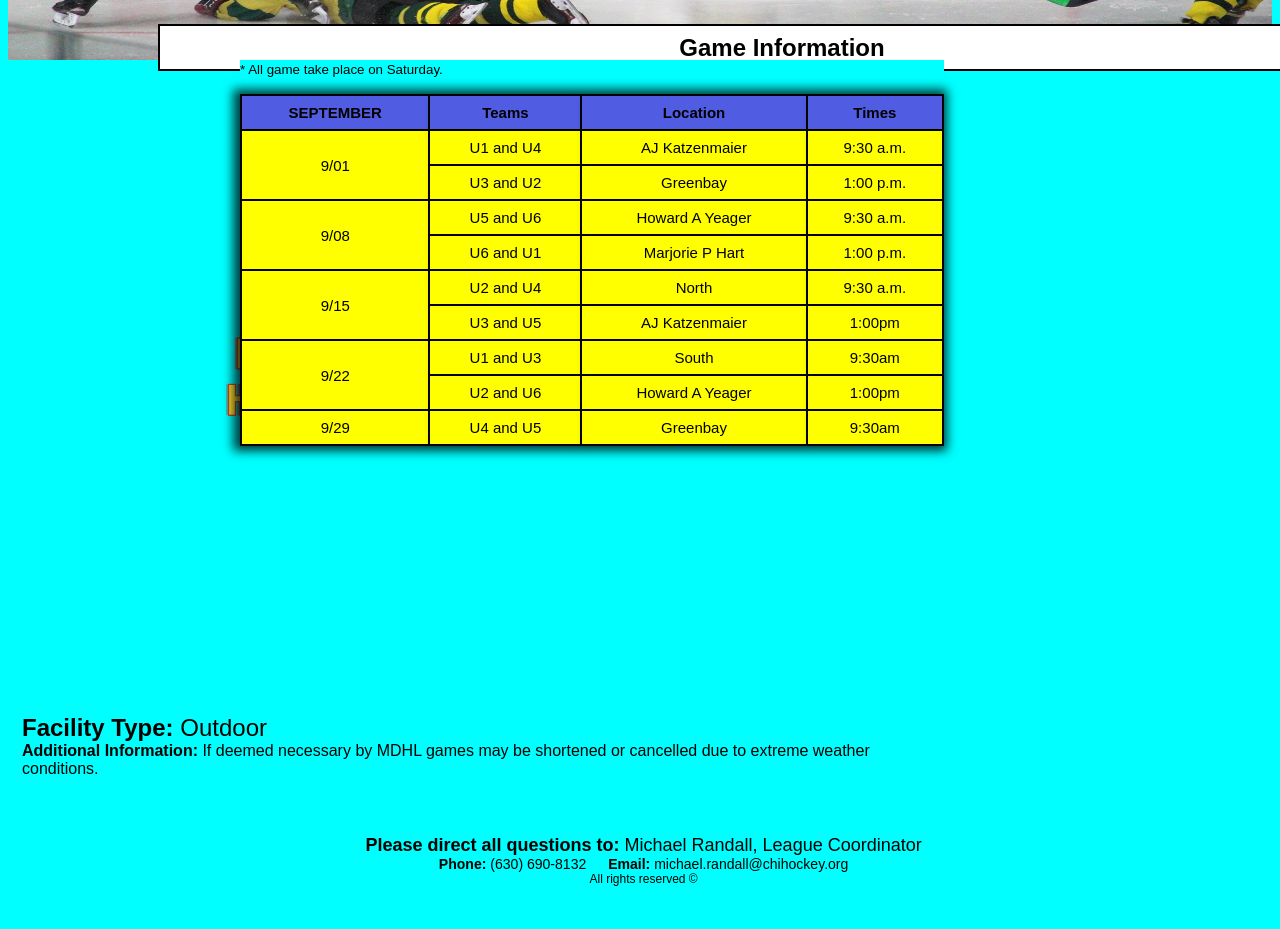
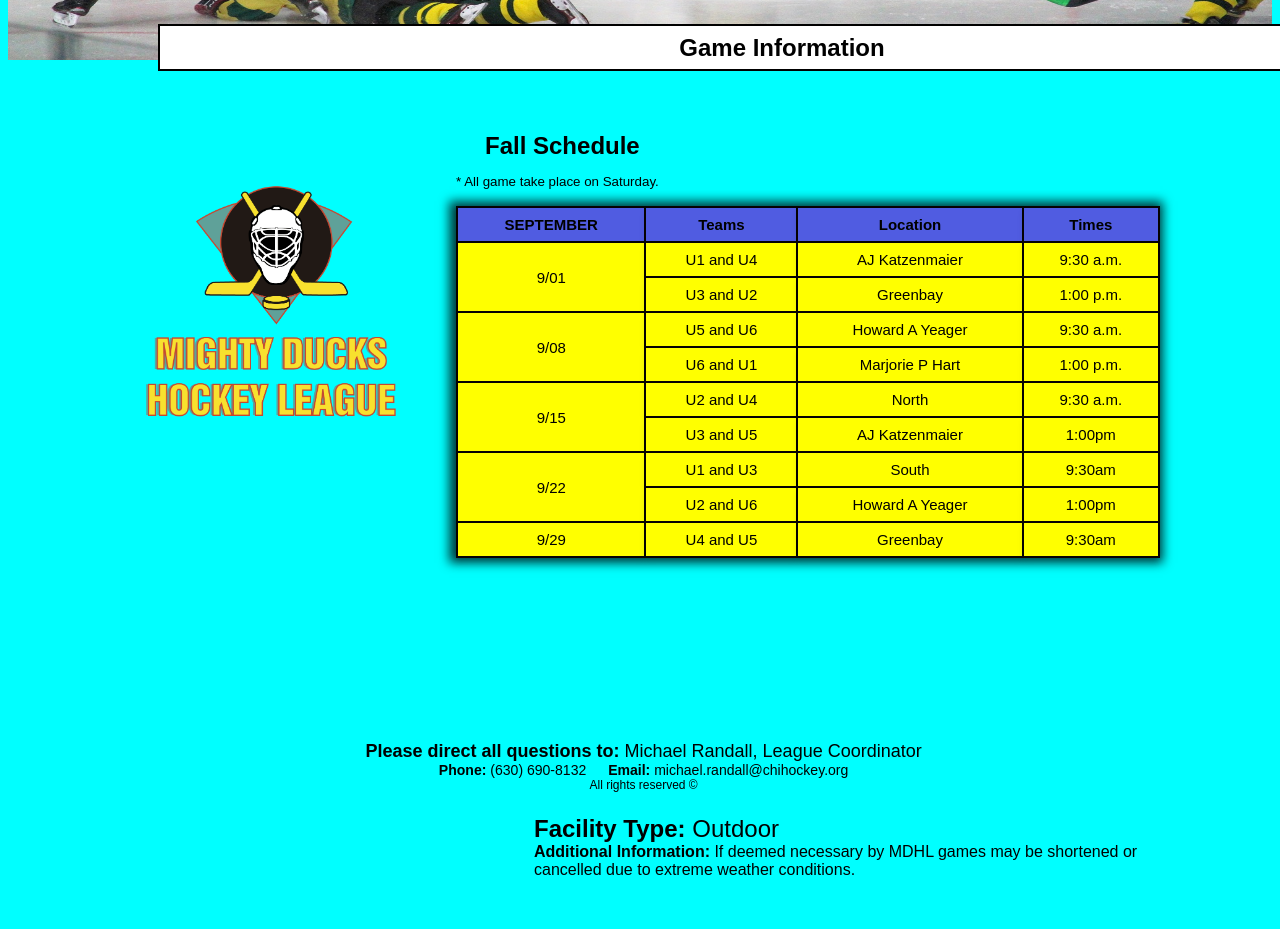
Before and after one commit to joandesan07/mindhub_jack, a plain HTML site: page game_info.html in a window 1280 px wide. Shown: the part 340-1269 px from the top of the page. Before the commit the page ends 1226 px from the top, so only its background shows below. Drawn offline with Linux system fonts and the light colour scheme.

Commit message:
finisgameEnd sprint_3

```diff
--- a/css/game_info.css
+++ b/css/game_info.css
@@ -29,15 +29,10 @@ article {
     place-content: center;
 }
 
-.contain_table {
-    display: block;
-}
 
 .fixh2 {
-    text-align: center;
     position: absolute;
-    bottom: 18rem;
-    left: 21rem;
+    transform: translate(485px, -19px);
 }
 
 table {
@@ -103,5 +98,5 @@ footer {
     padding: 0px;
     bottom: 0;
     width: 99%;
-    transform: translate(10px, 220px);
+    transform: translate(10px, 290px);
 }
--- a/css/mdhl.css
+++ b/css/mdhl.css
@@ -64,7 +64,7 @@ Main {
 
 
 img {
-    padding-left: 13rem;
+    padding-left: 8rem;
 }
 
 h1 {
@@ -111,6 +111,47 @@ div h2 {
     height: 300px;
 }
 
+.modContact article {
+    display: flex;
+    width: 100%;
+    flex-direction: row;
+    justify-content: space-around;
+    align-items: center;
+}
+
+.modLogoContact {
+    display: flex;
+    width: 500px;
+    height: 300px;
+}
+
+.modGame{
+    position: static;
+}
+.modGame .textInfo {
+    position: absolute;
+    left: 32rem;
+    bottom: -16rem;
+}
+
+.modLogoGame {
+    display: flex;
+    width: 300px;
+    height: 300px;
+}
+
+.modGame.modTable{
+    background-color: #000000;
+    position: relative;
+}
+
+.modTableTab {
+    display: table;
+    position: absolute;
+    right: 120px;
+    top: 33rem;
+}
+
 .mainOne,
 .mainTwo,
 .mainThree {
@@ -133,7 +174,6 @@ div h2 {
     margin-bottom: 1rem;
 
 }
-
 
 dd {
     margin-left: 25px;
--- a/game_info.html
+++ b/game_info.html
@@ -27,17 +27,14 @@
         </div>
     </header>
 
-    <aside>
-        <div class="modLogo">
+    <main class="modGame">
+        <section class="modLogoGame">
             <img src="./img/Logo.png" alt="aqui se muestra un logo">
-        </div>
-    </aside>
+            <h2 class="fixh2">Fall Schedule</h2>
 
-    <main>
-        <section>
-            <h2 class="fixh2">Fall Schedule</h2>
-            <div>
-                <table class="modTable">
+        </section>
+        <section class="modTable">
+            <table class="modTableTab">
                 <caption>
                     <small>* All game take place on Saturday.</small>
                 </caption>
@@ -106,14 +103,16 @@
                     </tr>
                 </tbody>
             </table>
-            </div>
         </section>
-        <article id="text_info">
+
+        <article class="textInfo">
             <h2>Facility Type:<span class="normal-text"> Outdoor</span></h2>
             <p><strong>Additional Information:
                 </strong> If deemed necessary by MDHL games may be shortened or cancelled due
                 to extreme weather conditions.</p>
         </article>
+        </section>
+
     </main>
     <footer>
         <h2>Please direct all questions to: <span class="normal-text">Michael Randall, League Coordinator</span></h2>
```
Also changed, not shown: contact.html (+5 -8 lines). Lines whose indentation alone changed are shown as unchanged.
